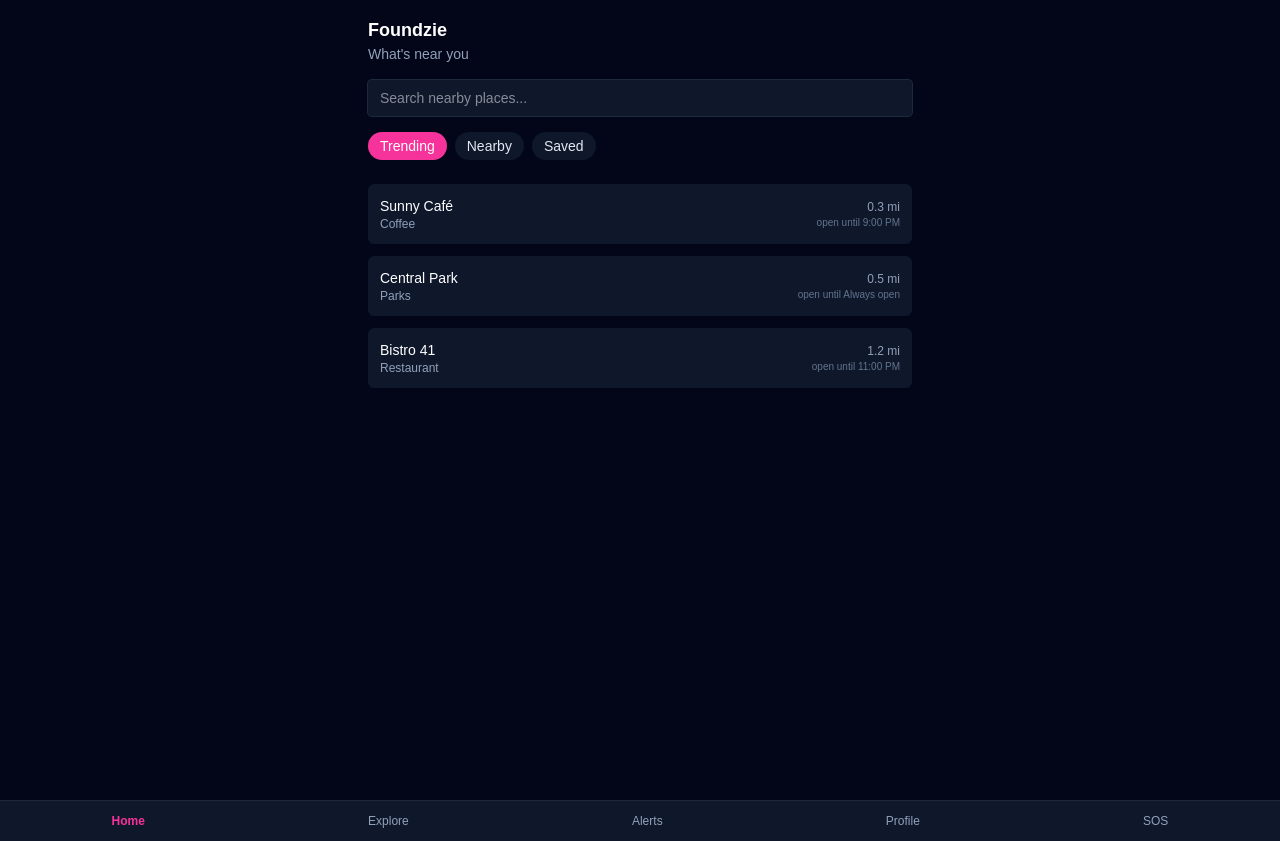
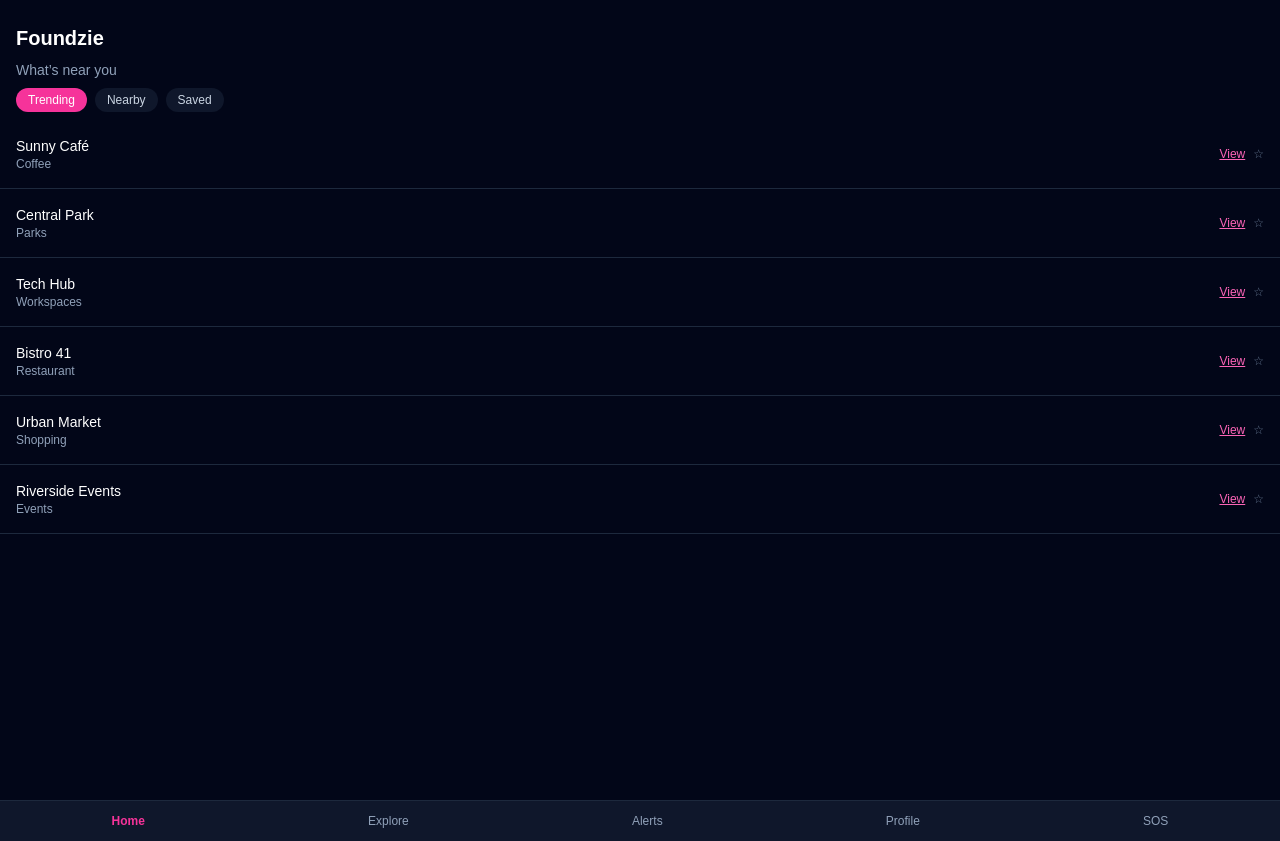
Before and after one commit to Foundzie/foundzie-v2, a Next.js app: page /mobile in a window 1280 px wide. Built offline with nearby package versions, Linux system fonts and the light colour scheme.

Commit message:
Add Saved feature button

```diff
--- /dev/null
+++ b/src/app/components/MobileSaveButton.tsx
@@ -0,0 +1,17 @@
+// src/components/MobileSaveButton.tsx
+"use client";
+
+import { useState } from "react";
+
+export default function MobileSaveButton({ placeId }: { placeId: string }) {
+  const [saved, setSaved] = useState(false);
+
+  return (
+    <button
+      onClick={() => setSaved((prev) => !prev)}
+      className={saved ? "text-sm text-yellow-400" : "text-sm text-slate-400"}
+    >
+      {saved ? "★ Saved" : "☆ Save"}
+    </button>
+  );
+}
--- a/src/app/mobile/page.tsx
+++ b/src/app/mobile/page.tsx
@@ -1,102 +1,80 @@
-// src/app/mobile/page.tsx
 "use client";
-
 import { useState } from "react";
 import Link from "next/link";
 import { mockPlaces } from "@/app/data/places";
-import { savedPlaceIds } from "@/app/data/saved";
 
 export default function MobileHomePage() {
-  const [search, setSearch] = useState("");
-  const [activeTab, setActiveTab] =
-    useState<"Trending" | "Nearby" | "Saved">("Trending");
+  const [activeTab, setActiveTab] = useState<"trending" | "nearby" | "saved">("trending");
+  const [savedIds, setSavedIds] = useState<string[]>([]);
 
-  // 1) filter by search text
-  const filtered = mockPlaces.filter((place) =>
-    place.name.toLowerCase().includes(search.toLowerCase())
+  const toggleSave = (id: string) => {
+    setSavedIds((prev) =>
+      prev.includes(id) ? prev.filter((x) => x !== id) : [...prev, id]
     );
+  };
 
-  // 2) build the 3 views
-  const trendingList = filtered.filter((p) => p.trending);
-
-  // sort a copy by distanceMiles
-  const nearbyList = [...filtered].sort(
-    (a, b) => a.distanceMiles - b.distanceMiles
-  );
-
-  // saved: our savedPlaceIds are strings, so cast place.id to string
-  const savedList = filtered.filter((p) =>
-    savedPlaceIds.includes(p.id.toString())
-  );
-
-  // 3) decide which list to show
-  let listToShow = filtered;
-  if (activeTab === "Trending") listToShow = trendingList;
-  if (activeTab === "Nearby") listToShow = nearbyList;
-  if (activeTab === "Saved") listToShow = savedList;
+  const shownPlaces =
+    activeTab === "saved"
+      ? mockPlaces.filter((p) => savedIds.includes(p.id.toString()))
+      : mockPlaces;
 
   return (
     <main className="min-h-screen bg-slate-950 text-white">
-      <div className="mx-auto max-w-xl px-4 py-4">
-        <h1 className="text-lg font-bold">Foundzie</h1>
-        <p className="text-sm text-slate-400">What&apos;s near you</p>
+      <h1 className="text-xl font-bold px-4 pt-6 pb-2">Foundzie</h1>
+      <p className="text-sm text-slate-400 px-4">What’s near you</p>
 
-        {/* search box */}
-        <div className="mt-4">
-          <input
-            value={search}
-            onChange={(e) => setSearch(e.target.value)}
-            placeholder="Search nearby places..."
-            className="w-full rounded bg-slate-900 px-3 py-2 text-sm ring-1 ring-slate-800 focus:outline-none focus:ring-2 focus:ring-pink-500"
-          />
-        </div>
-
-        {/* tabs */}
-        <div className="mt-4 flex gap-2">
-          {["Trending", "Nearby", "Saved"].map((tab) => (
+      {/* Tabs */}
+      <div className="flex px-4 py-2 gap-2">
+        {["trending", "nearby", "saved"].map((tab) => (
           <button
             key={tab}
-              onClick={() => setActiveTab(tab as "Trending" | "Nearby" | "Saved")}
-              className={
+            onClick={() => setActiveTab(tab as any)}
+            className={`px-3 py-1 rounded-full text-xs ${
               activeTab === tab
-                  ? "px-3 py-1 rounded-full bg-pink-500 text-sm"
-                  : "px-3 py-1 rounded-full bg-slate-900 text-sm text-slate-200"
-              }
+                ? "bg-pink-500 text-white"
+                : "bg-slate-900 text-slate-300"
+            }`}
           >
-              {tab}
+            {tab[0].toUpperCase() + tab.slice(1)}
           </button>
         ))}
       </div>
 
-        {/* list */}
-        <ul className="mt-6 space-y-3">
-          {listToShow.length === 0 ? (
-            <li className="text-sm text-slate-400">No places match.</li>
-          ) : (
-            listToShow.map((place) => (
-              <li key={place.id}>
-                <Link
-                    href={`/mobile/places/${place.id}`}
-                    className="flex items-center justify-between rounded-md bg-slate-900 px-3 py-3"
+      {/* List */}
+      <ul>
+        {shownPlaces.length === 0 && (
+          <li className="px-4 py-8 text-slate-500 text-center">No saved places yet.</li>
+        )}
+        {shownPlaces.map((p) => (
+          <li
+            key={p.id}
+            className="px-4 py-4 flex justify-between items-center border-b border-slate-800"
           >
             <div>
-                    <p className="text-sm font-medium">{place.name}</p>
-                    <p className="text-xs text-slate-400">{place.category}</p>
+              <p className="text-sm font-medium">{p.name}</p>
+              <p className="text-xs text-slate-400">{p.category}</p>
             </div>
-                  <div className="text-right">
-                    <p className="text-xs text-slate-400">
-                      {place.distanceMiles} mi
-                    </p>
-                    <p className="text-[10px] text-slate-500">
-                      open until {place.openUntil}
-                    </p>
+            <div className="flex gap-2">
+              <Link
+                href={`/mobile/places/${p.id}`}
+                className="text-xs text-pink-400 underline"
+              >
+                View
+              </Link>
+              <button
+                onClick={() => toggleSave(p.id.toString())}
+                className={`text-xs ${
+                  savedIds.includes(p.id.toString())
+                    ? "text-yellow-400"
+                    : "text-slate-500"
+                }`}
+              >
+                {savedIds.includes(p.id.toString()) ? "★" : "☆"}
+              </button>
             </div>
-                </Link>
           </li>
-            ))
-          )}
+        ))}
       </ul>
-      </div>
     </main>
   );
 }
--- a/src/app/mobile/places/[id]/page.tsx
+++ b/src/app/mobile/places/[id]/page.tsx
@@ -1,56 +1,49 @@
 // src/app/mobile/places/[id]/page.tsx
 import Link from "next/link";
 import { mockPlaces } from "@/app/data/places";
-
-// match what Next/Vercel is generating for this route: params is a Promise
-type MobilePlaceDetailPageProps = {
-  params: Promise<{ id: string }>;
-};
+import MobileSaveButton from "@/app/components/MobileSaveButton";
 
 export default async function MobilePlaceDetailPage({
   params,
-}: MobilePlaceDetailPageProps) {
-  // Vercel expects a Promise, so we await it
-  const { id } = await params;
+}: {
+  params: { id: string };
+}) {
+  const { id } = params;
 
-  // your mockPlaces ids can be numbers or strings, so compare as strings
   const place = mockPlaces.find((p) => p.id.toString() === id);
 
-  // if no place matched, show a friendly message
   if (!place) {
     return (
-      <main className="min-h-screen bg-slate-950 text-slate-50 p-4 space-y-4">
+      <main className="min-h-screen bg-slate-950 text-white p-4">
         <Link href="/mobile" className="text-pink-400 underline text-sm">
-          ← Back to list
+          ← Back
         </Link>
-        <p className="text-xl font-semibold">Place not found</p>
-        <p className="text-sm text-slate-400">
-          Check <code>src/app/data/places.ts</code> for available IDs.
-        </p>
+        <p className="mt-4 text-slate-400">Place not found.</p>
       </main>
     );
   }
 
-  // normal detail view
   return (
-    <main className="min-h-screen bg-slate-950 text-slate-50 p-4 space-y-6">
-      <header className="flex items-center justify-between gap-3">
+    <main className="min-h-screen bg-slate-950 text-white p-4 space-y-6">
+      <header className="flex justify-between items-center mb-4">
         <Link href="/mobile" className="text-pink-400 underline text-sm">
           ← Back
         </Link>
-        <h1 className="text-xl font-bold">{place.name}</h1>
+        <MobileSaveButton placeId={id} />
       </header>
 
-      <section className="space-y-2 text-sm">
-        <p className="text-slate-300">{place.category}</p>
-        <p className="text-slate-400">
-          {place.distanceMiles !== undefined
-            ? `${place.distanceMiles} mi • `
-            : ""}
-          open until {place.openUntil}
-        </p>
-        <p className="text-slate-200">{place.description}</p>
-      </section>
+      <div>
+        <h1 className="text-xl font-bold mb-2">{place.name}</h1>
+        <p className="text-slate-400 text-sm mb-1">{place.category}</p>
+        {place.distanceMiles !== undefined && (
+          <p className="text-slate-300 text-xs mb-2">
+            {place.distanceMiles} mi • open until {place.openUntil}
+          </p>
+        )}
+        {place.description ? (
+          <p className="text-slate-200 text-sm">{place.description}</p>
+        ) : null}
+      </div>
     </main>
   );
 }
```
Lines whose indentation alone changed are shown as unchanged.
